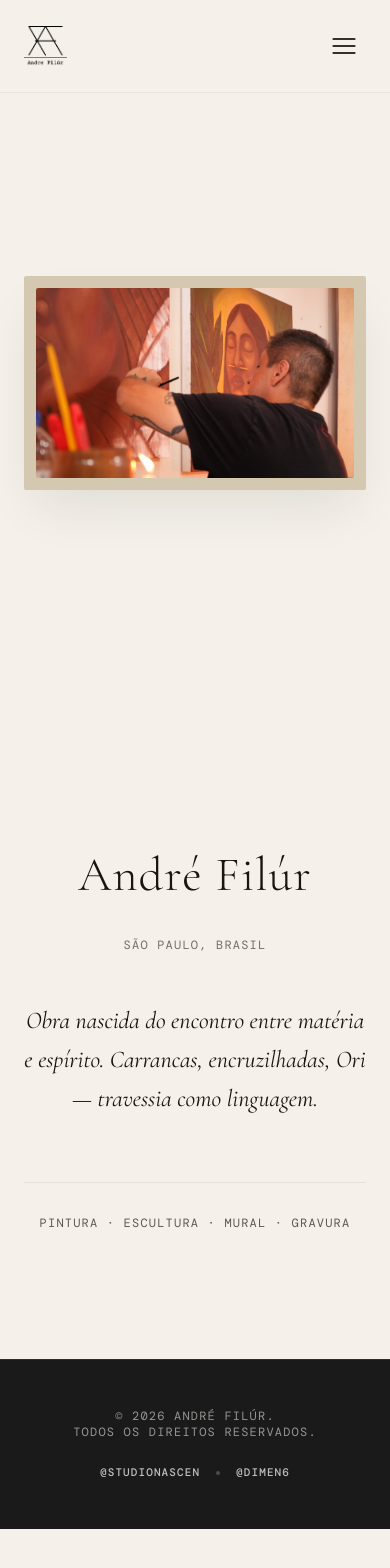
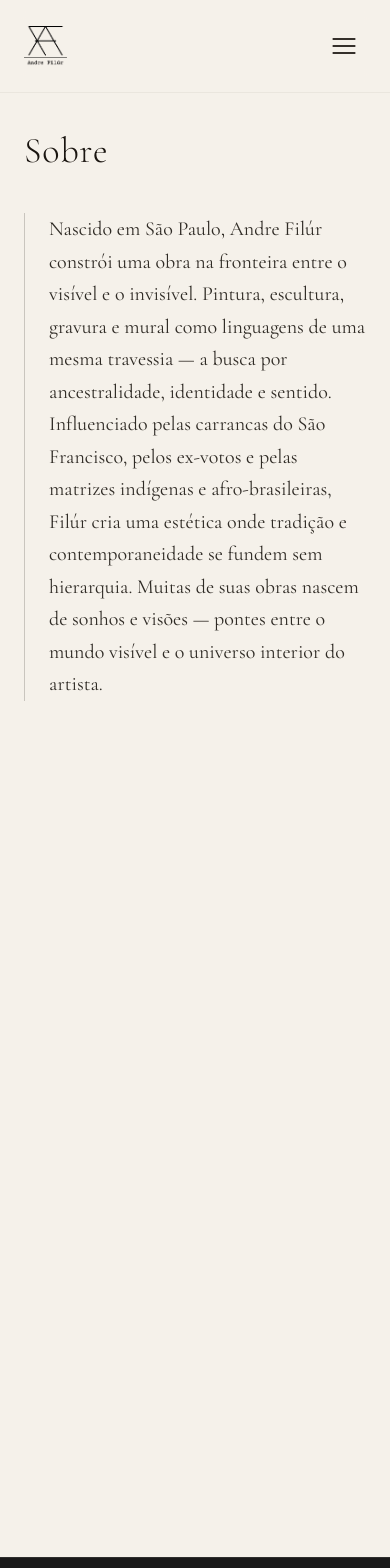
Before and after one commit to erythrogn/andre-filur-site, a Next.js app: page / in a window 390 px wide. Shown: the top 1568 px of the page. Before the commit the page ends 1529 px from the top, so only its background shows below. Built offline with nearby package versions, Linux system fonts and the light colour scheme; a web font is replaced by a local one.

Commit message:
correções

```diff
--- a/src/app/page.tsx
+++ b/src/app/page.tsx
@@ -1,91 +1,83 @@
-'use client'
+'use client';
 
-import { useEffect, useRef } from 'react'
-import Image from 'next/image'
-import gsap from 'gsap'
-import { ScrollTrigger } from 'gsap/ScrollTrigger'
-import { useLanguage } from '@/lib/LanguageContext'
+import { useRef, useEffect } from 'react';
+import gsap from 'gsap';
+import CurriculoButton from '@/components/ui/CurriculoButton';
+import CurriculoPortifolio from '@/components/ui/PortfolioButton';
+import { useLanguage } from '@/lib/LanguageContext';
 
-if (typeof window !== 'undefined') {
-  gsap.registerPlugin(ScrollTrigger)
-}
-
-export default function Home() {
-  const { t } = useLanguage()
-  const textRef = useRef<HTMLDivElement>(null)
-  const imageHeroRef = useRef<HTMLDivElement>(null)
+export default function SobrePage() {
+  const { t } = useLanguage();
+  const iframeRef = useRef<HTMLIFrameElement>(null);
 
   useEffect(() => {
     const ctx = gsap.context(() => {
-      // Animação de entrada da Imagem (Fade in + leve escala)
-      gsap.fromTo(
-        imageHeroRef.current,
-        { opacity: 0, scale: 1.05 },
-        {
-          opacity: 1,
-          scale: 1,
-          duration: 1.8,
-          ease: 'power2.out',
-          delay: 0.2
-        }
-      )
-
-      // Animação do Texto ao rolar
-      gsap.fromTo(
-        textRef.current,
-        { opacity: 0, y: 50 },
-        {
-          opacity: 1,
-          y: 0,
-          duration: 1.5,
-          ease: 'power3.out',
-          scrollTrigger: {
-            trigger: textRef.current,
-            start: 'top 85%',
-          },
-        }
-      )
-    })
-    return () => ctx.revert()
-  }, [])
+      gsap.fromTo('.gsap-reveal',
+        { opacity: 0, y: 40 },
+        { opacity: 1, y: 0, duration: 1.2, stagger: 0.15, ease: 'power3.out' }
+      );
+    });
+    return () => ctx.revert();
+  }, []);
 
   return (
-    <main className="w-full min-h-screen flex flex-col bg-creme">
+    <div className="min-h-screen pt-32 pb-20 bg-creme text-fundo-principal overflow-hidden">
+      <div className="container-custom">
+        <div className="grid md:grid-cols-2 gap-16 lg:gap-24 items-center">
 
-      <section className="relative w-full h-[85vh] min-h-[600px] flex items-center justify-center pt-24 pb-12 px-6 bg-creme z-10">
+          {/* ========================================== */}
+          {/* COLUNA ESQUERDA - Texto Biográfico         */}
+          {/* ========================================== */}
+          <div className="space-y-10">
+            <h1 className="heading-2 gsap-reveal">
+              {t('about.title')}
+            </h1>
 
+            <div className="relative pl-6 border-l border-fundo-principal/20 gsap-reveal">
+              <p className="font-cormorant text-xl md:text-2xl text-fundo-principal/90 leading-relaxed whitespace-pre-line">
+                {t('about.text')}
+              </p>
+            </div>
+          </div>
 
-        <div
-          ref={imageHeroRef}
-          className="relative w-full max-w-5xl aspect-[16/10] bg-areia p-3 shadow-2xl shadow-fundo-principal/10 rounded-sm overflow-hidden opacity-0"
-        >
-          <div className="relative w-full h-full overflow-hidden rounded-sm">
-            <Image
-              src="/images/imagehome.jpeg"
-              alt="André Filúr – O Propósito"
-              fill
-              quality={100}
-              className="object-cover"
-              priority
-              sizes="(max-width: 768px) 100vw, (max-width: 1200px) 80vw, 1200px"
-            />
+          {/* ========================================== */}
+          {/* COLUNA DIREITA - Vídeo e Ações             */}
+          {/* ========================================== */}
+          <div className="relative flex flex-col items-center md:items-end mt-10 md:mt-0">
+
+            <div className="relative w-full max-w-md mb-10 gsap-reveal">
+
+              {/* Estética de Galeria (Passe-partout) para o Vídeo */}
+              <div className="relative w-full aspect-[4/5] p-2 bg-fundo-principal/5 rounded-sm shadow-2xl shadow-fundo-principal/10">
+                <div className="relative w-full h-full overflow-hidden rounded-sm">
+                  <iframe
+                    ref={iframeRef}
+                    // Adicionado 'background=1' para silenciar e ocultar controlos nativos
+                    src="https://player.vimeo.com/video/1194435833?background=1&autoplay=1&loop=1&byline=0&title=0&muted=1"
+                    className="absolute inset-0 w-full h-full object-cover pointer-events-none"
+                    frameBorder="0"
+                    allow="autoplay; fullscreen; picture-in-picture"
+                    title="o proposito"
+                  ></iframe>
+                </div>
+              </div>
+
+            </div>
+
+            {/* Grupo de Botões Alinhados e Harmonizados */}
+            <div className="gsap-reveal w-full max-w-md pt-6 border-t border-fundo-principal/10 flex flex-col sm:flex-row items-center justify-between gap-4">
+              <div className="w-full -my-4">
+                <CurriculoButton />
+              </div>
+              <div className="w-full -my-4">
+                <CurriculoPortifolio />
+              </div>
+            </div>
+
           </div>
+
         </div>
-
-      </section>
-
-      <section className="relative w-full py-32 px-6 flex justify-center items-center z-20 bg-creme">
-        <div ref={textRef} className="max-w-3xl text-center flex flex-col items-center gap-8 opacity-0">
-          <h1 className="heading-1">André Filúr</h1>
-          <p className="label-text opacity-60">{t('home.subtitle')}</p>
-          <p className="font-cormorant text-2xl md:text-4xl text-fundo-principal italic leading-relaxed mt-4">
-            {t('home.bio')}
-          </p>
-          <p className="label-text mt-8 border-t border-fundo-principal/10 pt-8 w-full max-w-md mx-auto">
-            {t('home.practices')}
-          </p>
-        </div>
-      </section>
-    </main>
-  )
+      </div>
+    </div>
+  );
 }
```
